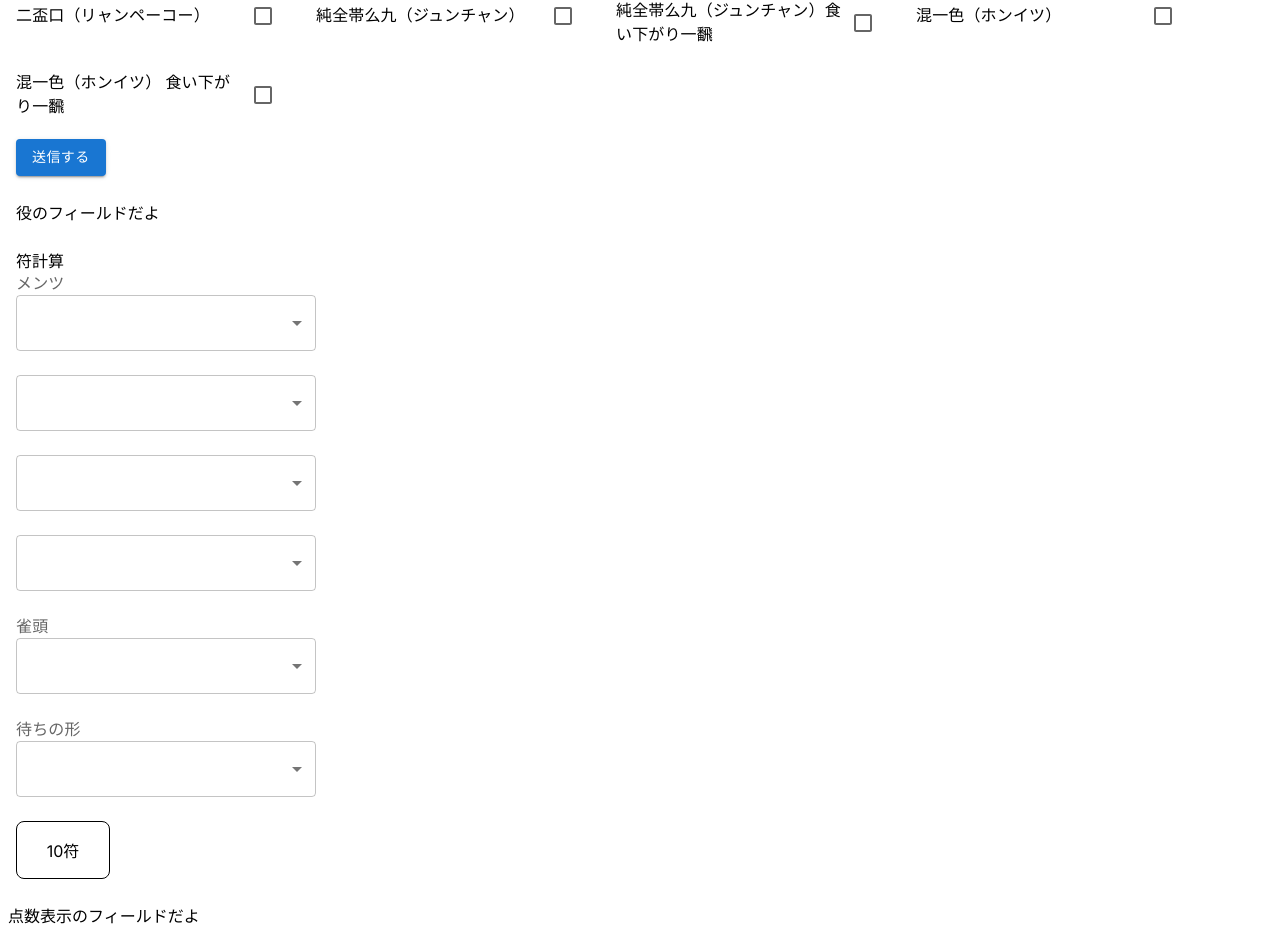
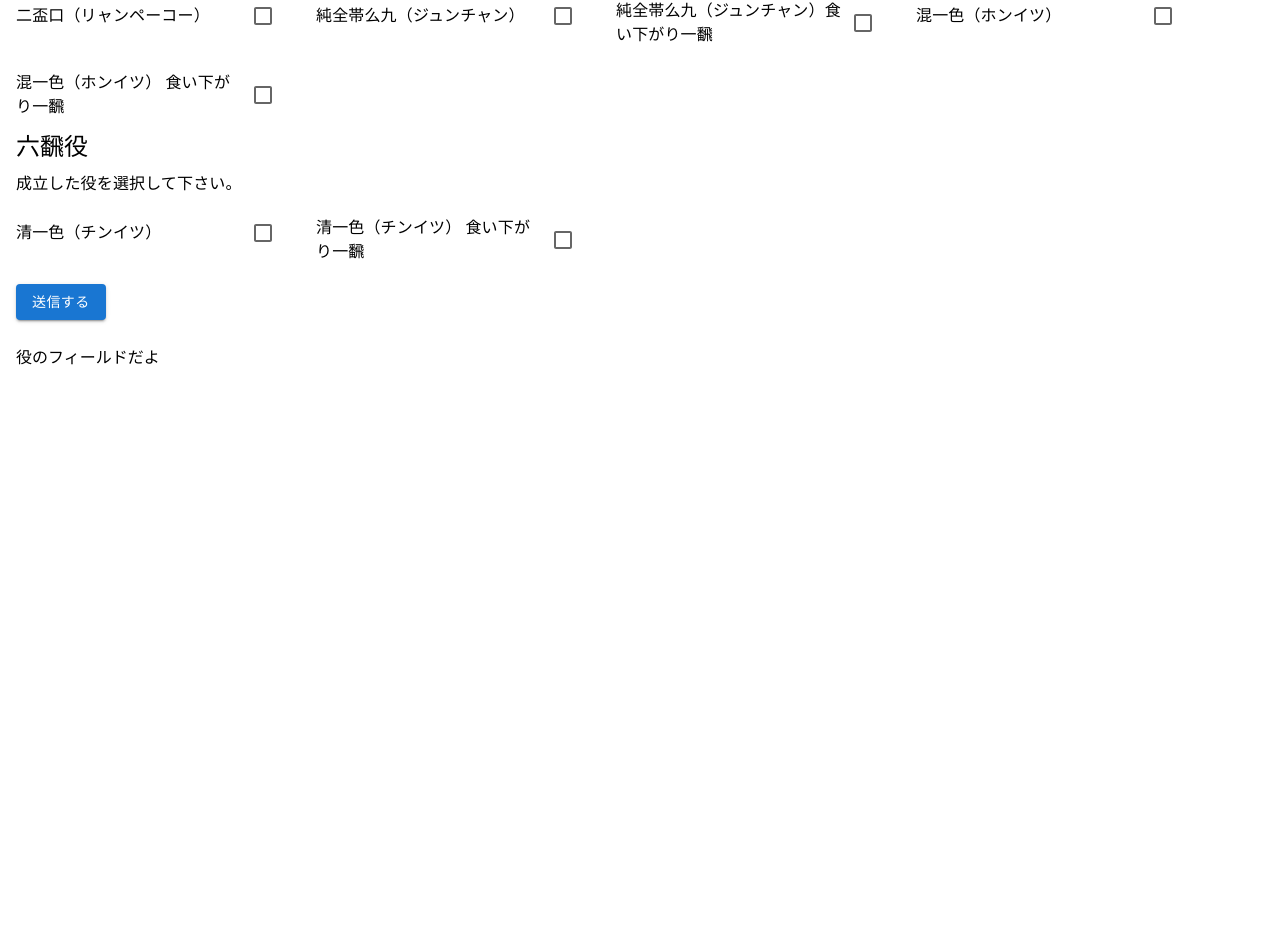
Before and after one commit to i068edo/mj-app, a Next.js app: page / in a window 1280 px wide. Shown: the part 995-1930 px from the top of the page. After the commit the page ends 1371 px from the top, so only its background shows below. Built offline with nearby package versions, Linux system fonts and the light colour scheme.

Commit message:
役の名前と飜数の状態を管理できるようにしました。

```diff
--- a/src/app/page.js
+++ b/src/app/page.js
@@ -35,7 +35,7 @@ function ParentField( visibleYakuField, setVisibleYakuField,
                         "混全帯么九（チャンタ）", "混全帯么九（チャンタ） 食い下がり一飜",
                         "一気通貫（イッツー）", "一気通貫（イッツー） 食い下がり一飜",
                         "三色同順（サンショクドウジュン）", "三色同順（サンショクドウジュン）食い下がり一飜"];
-  const yakuNameList3 = ["二盃口（リャンペーコー）", "純全帯么九（ジュンチャン）", "純全帯么九（ジュンチャン）食い下がり一飜 ",
+  const yakuNameList3 = ["二盃口（リャンペーコー）", "純全帯么九（ジュンチャン）", "純全帯么九（ジュンチャン）食い下がり一飜",
                         "混一色（ホンイツ）", "混一色（ホンイツ） 食い下がり一飜"];
   const yakuNameList6 = ["清一色（チンイツ）", "清一色（チンイツ） 食い下がり一飜"];
   const yakumanNameList = ["天和（テンホー）", "地和（チーホー）",
@@ -47,12 +47,11 @@ function ParentField( visibleYakuField, setVisibleYakuField,
 
   return (
     <div>
-      <div>{han}</div>
       <YakuField {...{ han: han, setHan: setHan, yakuList: yakuList, setYakuList: setYakuList,
                   yakuNameList1: yakuNameList1, yakuNameList2: yakuNameList2, yakuNameList3: yakuNameList3,
                   yakuNameList6: yakuNameList6, yakumanNameList: yakumanNameList, yakumanNameList2: yakumanNameList2 }}/>
-      <FuField />
-      <ResultField />
+      {/* <FuField />
+      <ResultField /> */}
     </div>
   )
 
--- a/src/app/yaku/YakuField.js
+++ b/src/app/yaku/YakuField.js
@@ -21,6 +21,9 @@ export default function YakuField( props ){
                 <TsumoRonRadioGroup />
             </Stack>
 
+            <div>{han}</div>
+            <div>{yakuList}</div>
+
             <YakuList {...{ han: han, setHan: setHan, yakuList: yakuList, setYakuList: setYakuList,
                      yakuNameList1: yakuNameList1, yakuNameList2: yakuNameList2, yakuNameList3: yakuNameList3,
                      yakuNameList6: yakuNameList6, yakumanNameList: yakumanNameList, yakumanNameList2: yakumanNameList2 }} />
--- a/src/app/yaku/YakuList.js
+++ b/src/app/yaku/YakuList.js
@@ -29,7 +29,7 @@ export default function YakuList(props) {
           <Typography gutterBottom variant="body1" sx={{mb:3}}>成立した役を選択して下さい。</Typography>
           <Grid container spacing={2}>
             {yakuNameList1.map((yaku, index) => (
-              <YakuListItem key={index} yaku={yaku}
+              <YakuListItem key={index} yaku={yaku} hanCount={1}
                 {...{ han: han, setHan: setHan, yakuList: yakuList, setYakuList: setYakuList }} />
             ))}
           </Grid>
@@ -42,7 +42,7 @@ export default function YakuList(props) {
           <Typography gutterBottom variant="body1" sx={{mb:3}}>成立した役を選択して下さい。</Typography>
           <Grid container spacing={2}>
             {yakuNameList2.map((yaku, index) => (
-              <YakuListItem key={index} yaku={yaku}
+              <YakuListItem key={index} yaku={yaku} hanCount={2}
                 {...{ han: han, setHan: setHan, yakuList: yakuList, setYakuList: setYakuList }} />
             ))}
           </Grid>
@@ -55,7 +55,20 @@ export default function YakuList(props) {
           <Typography gutterBottom variant="body1" sx={{mb:3}}>成立した役を選択して下さい。</Typography>
           <Grid container spacing={2}>
             {yakuNameList3.map((yaku, index) => (
-              <YakuListItem key={index} yaku={yaku}
+              <YakuListItem key={index} yaku={yaku} hanCount={3}
+                {...{ han: han, setHan: setHan, yakuList: yakuList, setYakuList: setYakuList }} />
+            ))}
+          </Grid>
+        </nav>
+      </Box>
+
+      <Box sx={{ flexGrow: 1 }}>
+        <nav aria-label="六飜">
+          <Typography gutterBottom variant="h5" component="div">六飜役</Typography>
+          <Typography gutterBottom variant="body1" sx={{mb:3}}>成立した役を選択して下さい。</Typography>
+          <Grid container spacing={2}>
+            {yakuNameList6.map((yaku, index) => (
+              <YakuListItem key={index} yaku={yaku} hanCount={6}
                 {...{ han: han, setHan: setHan, yakuList: yakuList, setYakuList: setYakuList }} />
             ))}
           </Grid>
--- a/src/app/yaku/YakuListItem.js
+++ b/src/app/yaku/YakuListItem.js
@@ -1,5 +1,5 @@
 import * as React from 'react';
-import { useState } from 'react';
+import { useState, useEffect } from 'react';
 import Box from '@mui/material/Box';
 import List from '@mui/material/List';
 import ListItem from '@mui/material/ListItem';
@@ -14,18 +14,58 @@ import Grid from '@mui/material/Grid';
 import { CenterFocusStrong } from '@mui/icons-material';
 
 export default function YakuListItem( props ) {
-    const { key, yaku, han,  setHan, yakuList, setYakuList } = props;
-
-/*     const [checked, setChecked] = useState(true);
+    const { key, yaku, hanCount, han, setHan, yakuList, setYakuList } = props;
+    const [checked, setChecked] = useState(false);
+    const kuisagariYakuList = [
+        "混全帯么九（チャンタ） 食い下がり一飜",
+        "一気通貫（イッツー） 食い下がり一飜",
+        "三色同順（サンショクドウジュン）食い下がり一飜",
+        "純全帯么九（ジュンチャン）食い下がり一飜",
+        "混一色（ホンイツ） 食い下がり一飜",
+        "清一色（チンイツ） 食い下がり一飜"
+    ];
+    const isKuisagari = kuisagariYakuList.includes(yaku);
 
     const handleChange = (event) => {
+        console.log(isKuisagari);
         setChecked(event.target.checked);
-        if(checked){
-            setHan(han+1);
+        /* if(checked){
+            setHan(han - hanCount);
+            removeYakuListItem();
+            if(isKuisagari){
+                setHan(han + 1);
+            }
         }else{
+            setHan(han + hanCount);
+            setYakuList([...yakuList, yaku]);
+            if(isKuisagari){
+                setHan(han - 1);
+            }
+        } */
+        if(isKuisagari){
+            if(checked){
+                setHan(han - hanCount+1);
+                removeYakuListItem();
+            }else{
+                setHan(han + hanCount-1);
+                setYakuList([...yakuList, yaku]);
+            }
+        }else{
+            if(checked){
+                setHan(han - hanCount);
+                removeYakuListItem();
+            }else{
+                setHan(han + hanCount);
+                setYakuList([...yakuList, yaku]);
+            }
+        }
+    };
 
-        }
-    }; */
+
+    function removeYakuListItem(){
+        const updatedYakuList = yakuList.filter((yakuListItem) => yakuListItem !== yaku);
+        setYakuList(updatedYakuList);
+    }
 
 
     return (
@@ -34,7 +74,7 @@ export default function YakuListItem( props ) {
                 <ListItem disablePadding>
                     <ListItemButton>
                         <ListItemText primary={yaku} />
-                        <Checkbox /* checked={checked} onChange={handleChange} */
+                        <Checkbox checked={checked} onChange={handleChange}
                         /*  inputProps={{ 'aria-label': 'controlled' }} */
                         />
                     </ListItemButton>
```
